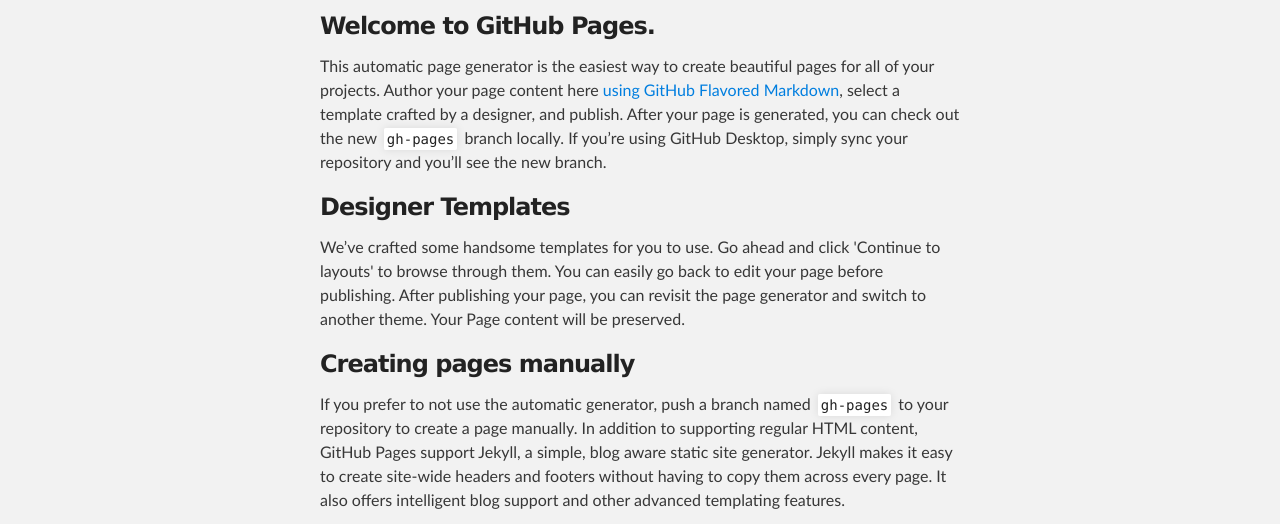
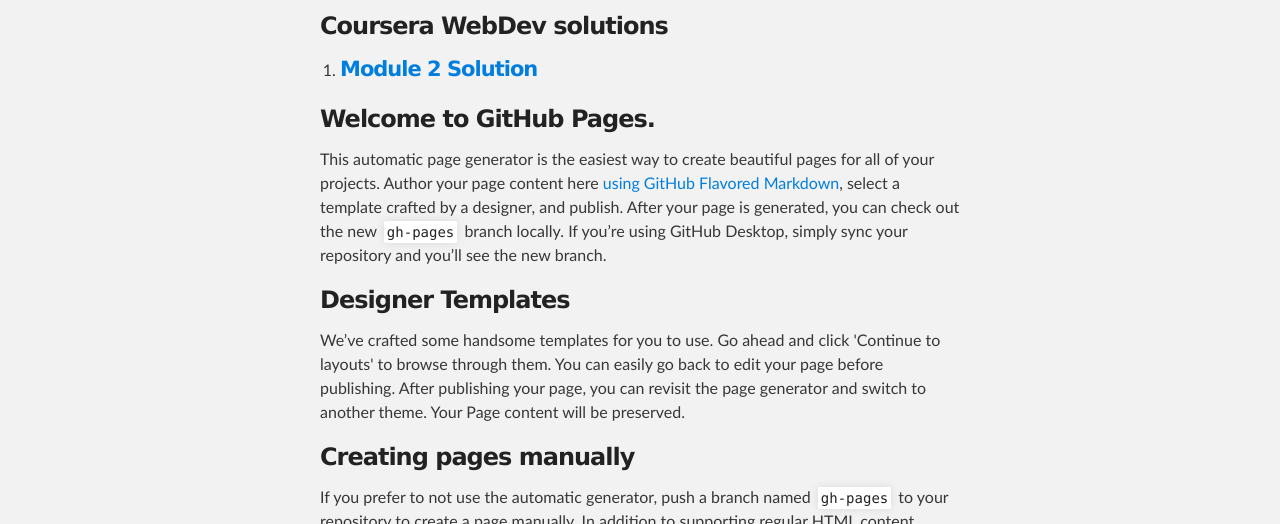
Before and after one commit to spooner-dev/coursera-site, a plain HTML site: page index.html in a window 1280 px wide. Shown: the part 252-776 px from the top of the page. Drawn offline with Linux system fonts and the light colour scheme.

Commit message:
Added link to solution on the main page

```diff
--- a/index.html
+++ b/index.html
@@ -31,6 +31,12 @@
     <!-- MAIN CONTENT -->
     <div id="main_content_wrap" class="outer">
       <section id="main_content" class="inner">
+
+        <h3>Coursera WebDev solutions</h3>
+        <ol>
+          <li><h4><a href="https://spooner-dev.github.io/coursera-site/module2 ">Module 2 Solution</a></h4></li>
+        </ol>
+
         <h3>
 <a id="welcome-to-github-pages" class="anchor" href="#welcome-to-github-pages" aria-hidden="true"><span aria-hidden="true" class="octicon octicon-link"></span></a>Welcome to GitHub Pages.</h3>
 
```
